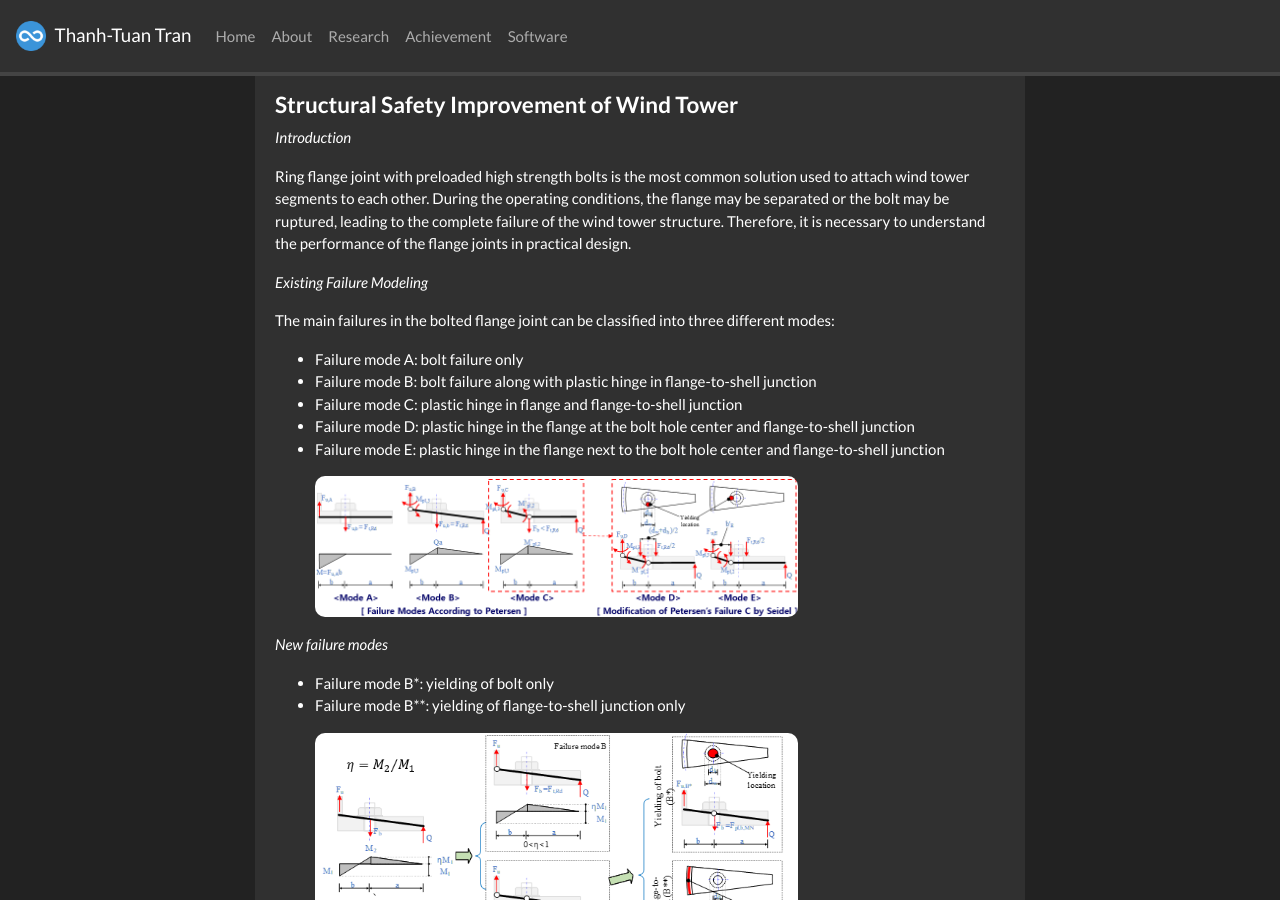
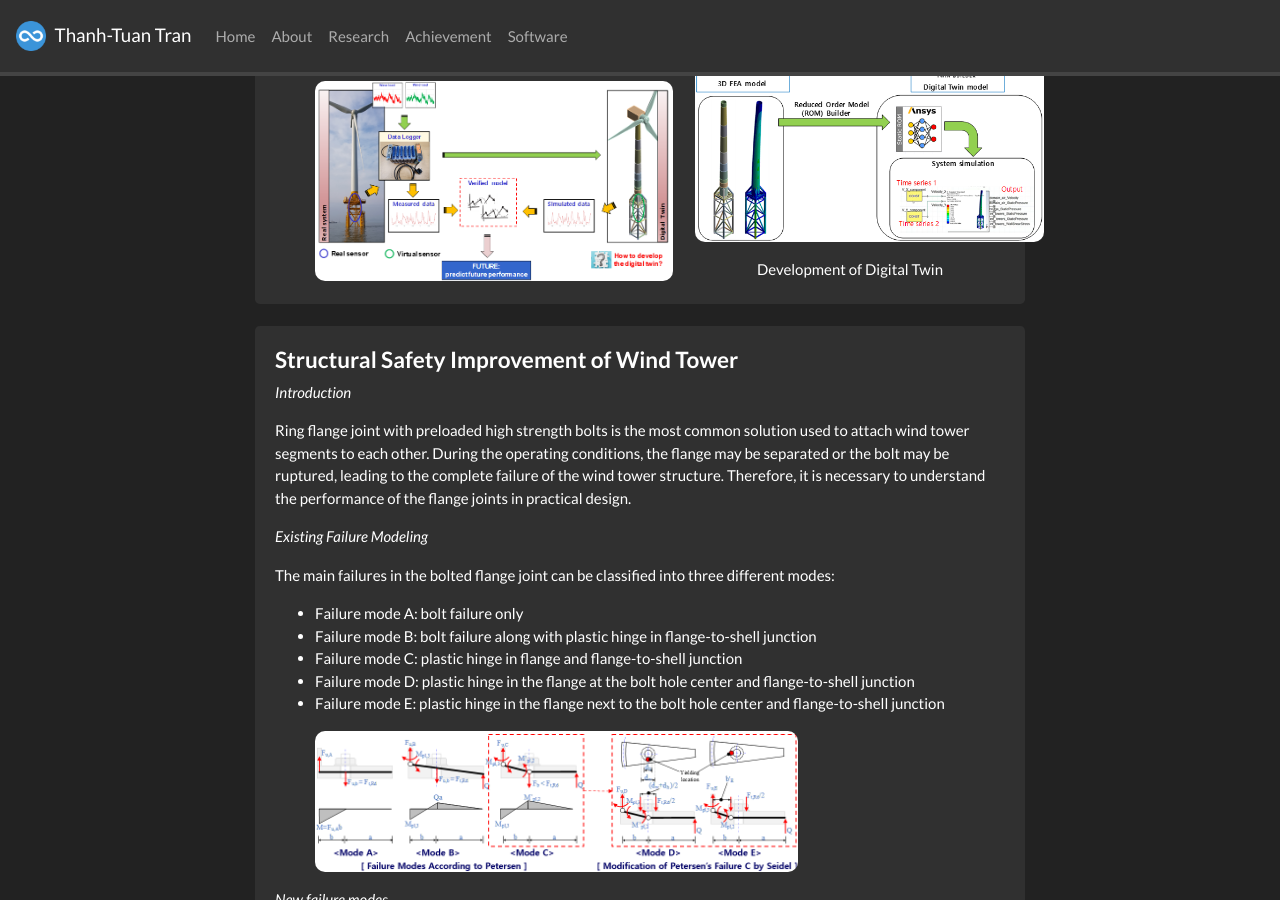
Before and after one commit to 3tbk/3tbk, a Jekyll site: the page built from _pages/research.md, in a window 1280 px wide and 900 px high, scrolled down 1085 px. Built offline with Jekyll 4.4.1, drawn with Linux system fonts in a browser that asks for light colours; nearby versions of some CDN libraries; a style sheet for code colours, icons or effects is not loaded.

Commit message:
Update research.md

```diff
--- a/_pages/research.md
+++ b/_pages/research.md
@@ -51,6 +51,21 @@ iframe {
    <i>Development of Digital Twin</i>
    <ul>
      <p><img src="{{ site.url }}{{ site.baseurl }}/images/research/digital twin 2.png" width="70%"/></p>
+   </ul>
+  </div>
+  <div class="col-md-6 col-sm-12" style="background-color:transparent">
+   <ul>
+      <center>
+       <p><img src="{{ site.url }}{{ site.baseurl }}/images/research/digital twin 1.png" height="200"/></p>
+      </center>
+   </ul>
+  </div>
+  <div class="col-md-6 col-sm-12" style="background-color:transparent">
+   <ul>
+     <center>
+       <p><img src="{{ site.url }}{{ site.baseurl }}/images/research/digital twin 2.png" height="200"/></p>
+       Development of Digital Twin
+     </center>
    </ul>
   </div>
 </div>
```
